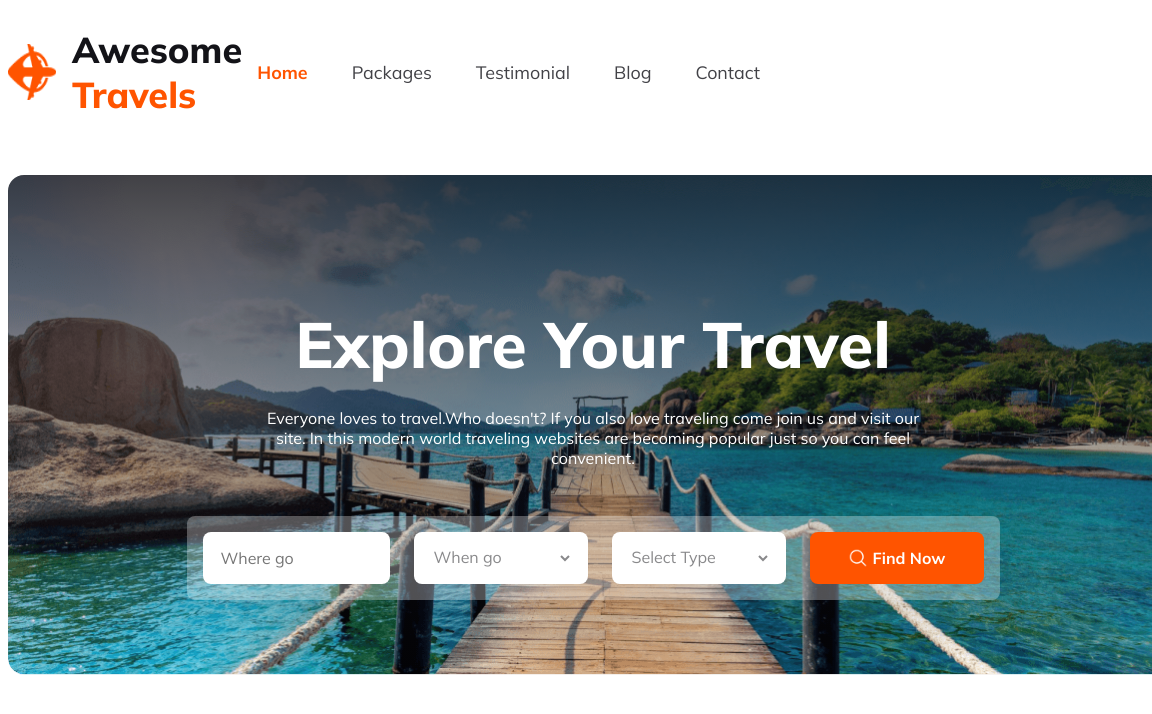
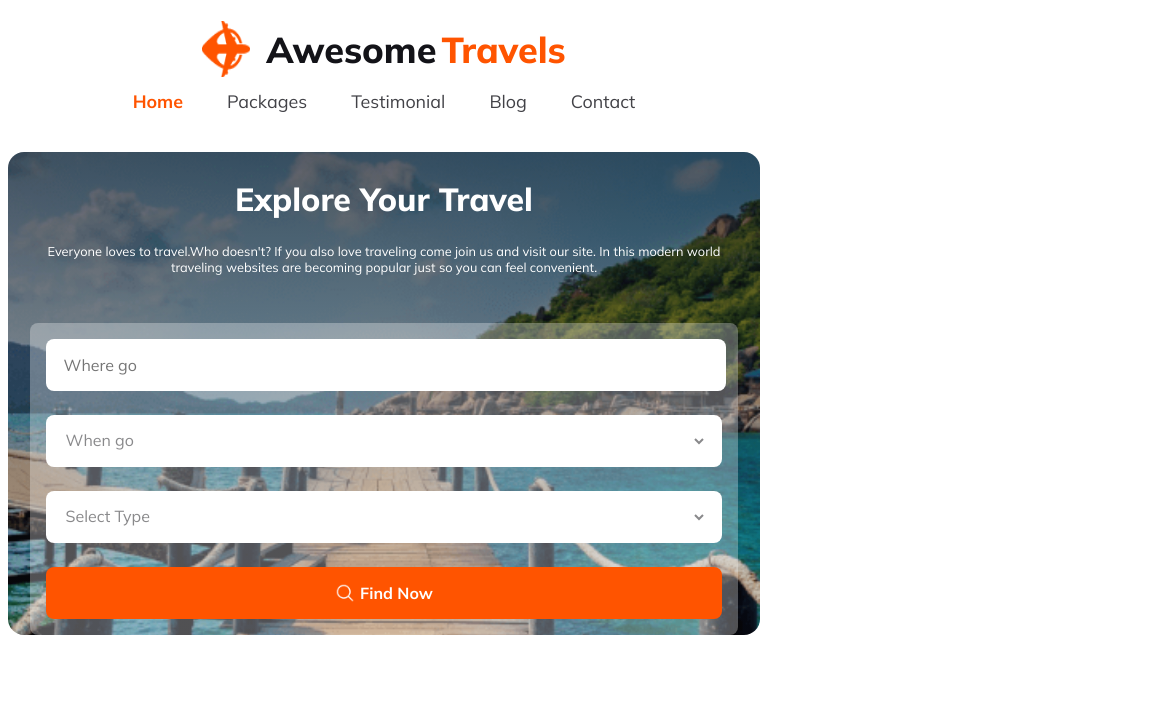
Before and after one commit to adnan2508/Awesome-Travels, a plain HTML site: page index.html in a window 768 px wide. Shown: the top 714 px of the page, 1152 px wide, since content can reach past the window. Drawn offline with Linux system fonts and the light colour scheme.

Commit message:
tablet device added

```diff
--- a/style.css
+++ b/style.css
@@ -76,6 +76,8 @@ nav {
     background-image: linear-gradient(180deg, rgba(19, 19, 24, 0.80) 0%, rgba(19, 19, 24, 0.00) 100%), url('images/banner image.png');
     background-repeat: no-repeat;
     background-size: cover;
+    background-attachment: fixed;
+    background-position: center;
     width: 1170px;
     height: 500px;
     border-radius: 16px;
@@ -173,6 +175,7 @@ input {
 }
 
 /* banner style ends */
+
 /*Header style ends*/
 
 /*--------------------------------Responsive style--------------------------*/
@@ -278,5 +281,56 @@ input {
         border-radius: 8px;
         background: #FF5400;
     }
+
     /* banner style ends */
 }
+
+/* Tab device */
+
+@media screen and (min-width:601px) and (max-width: 991px) {
+    header {
+        width: 100%;
+    }
+
+    nav {
+        display: flex;
+        flex-direction: column;
+    }
+
+    .banner {
+        width: 100%;
+        height: 100%;
+    }
+
+    .banner-container {
+        width: 90%;
+        height: 50%;
+        display: flex;
+        flex-direction: column;
+        margin-top: 0px;
+    }
+
+    .banner-title {
+        color: #FFF;
+        font-family: Mulish;
+        font-size: 2rem;
+        font-weight: 800;
+    }
+
+    .banner-description {
+        color: #FFF;
+        text-align: center;
+        font-family: Mulish;
+        font-size: 0.8rem;
+        font-weight: 400;
+    }
+
+    select,
+    input {
+        width: 100%;
+    }
+
+    .find-now {
+        width: 100%;
+    }
+}
```
